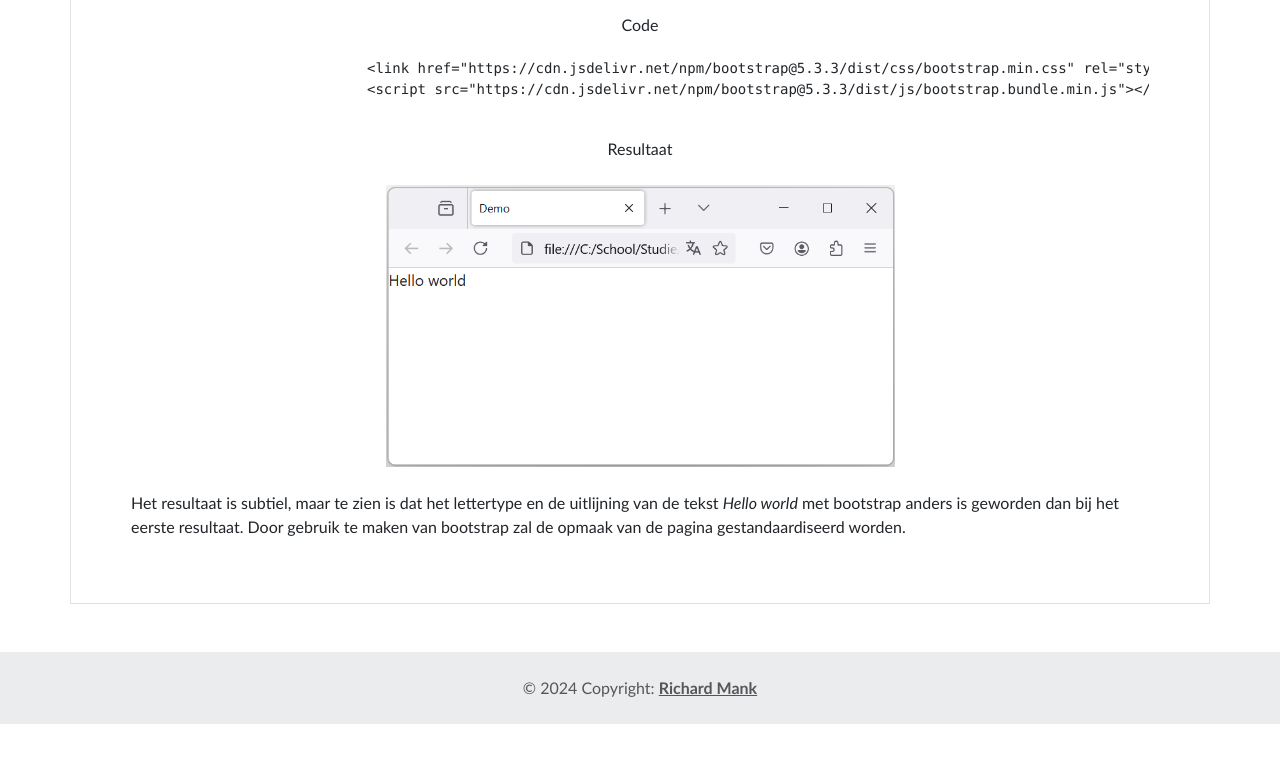
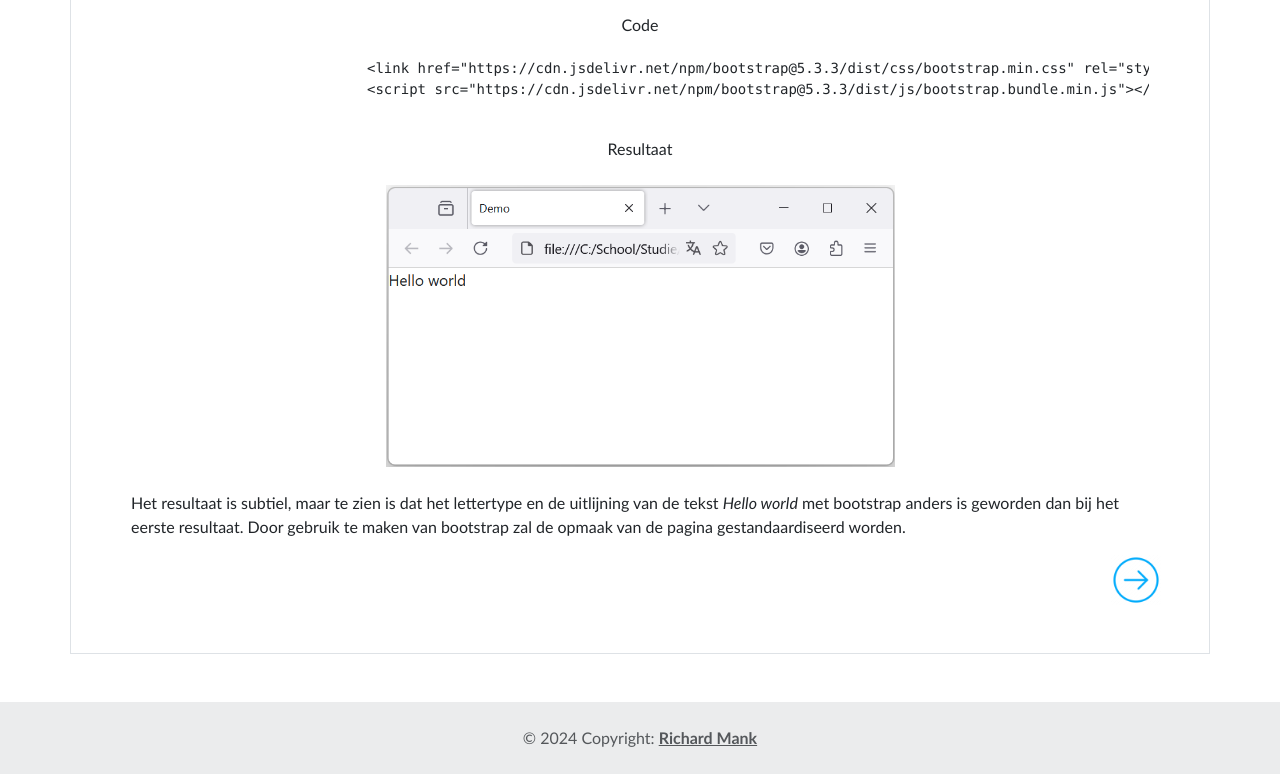
Before and after one commit to Alphalisk/WebtechII-Opdracht-1, a plain HTML site: page basis.html in a window 1280 px wide. Shown: the part 1199-1973 px from the top of the page. Before the commit the page ends 1923 px from the top, so only its background shows below. Drawn offline with nearby package versions, Linux system fonts and the light colour scheme.

Commit message:
Op de pagina basis.html is nu een pijl gemaakt die naar de volgende pagina linkt.

```diff
--- a/basis.html
+++ b/basis.html
@@ -132,6 +132,9 @@
                     </div>
                 </div>
             </div>
+            <div class="row">
+                <a href="menubalk.html"><img src="static/next_page.webp" alt="Volgende pagina" style="width:50px;" class="float-end"></a>
+            </div>
         </div>
 
         <!-- Einde van pagina footer -->
```
Also changed, not shown: static/next_page.webp (added).
